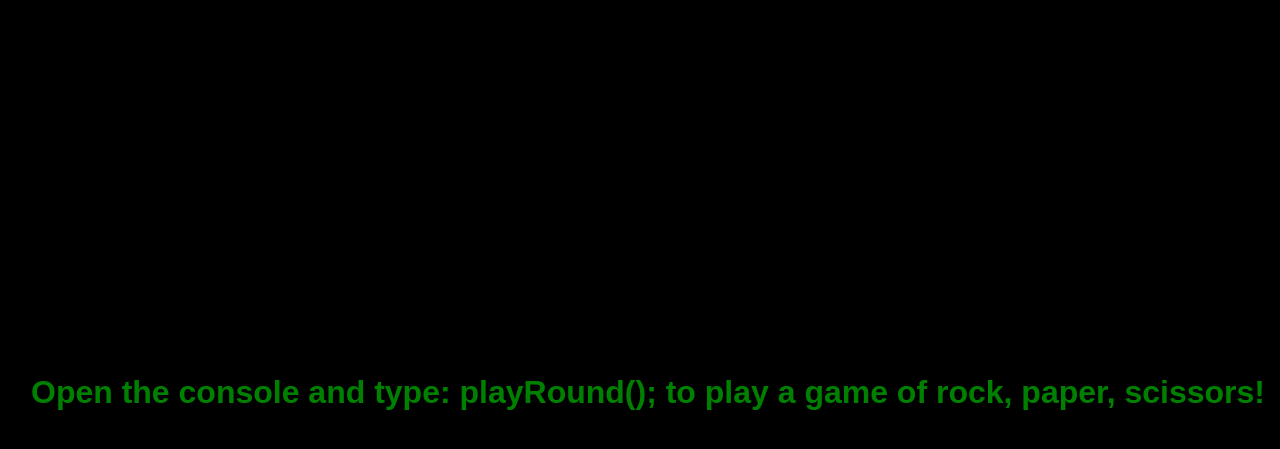
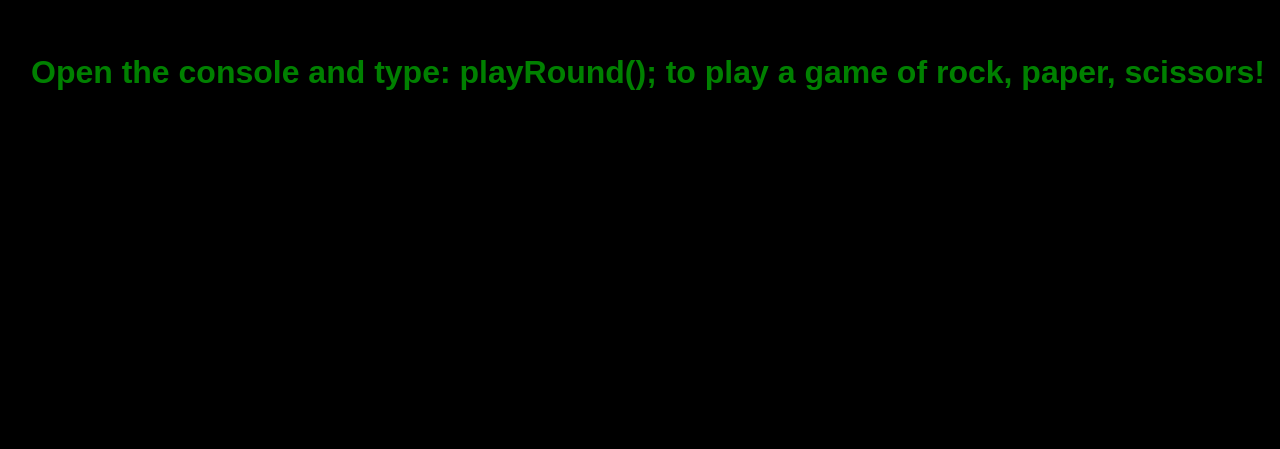
Before and after one commit to EvelynMaillet/RockPaperScissors, a plain HTML site: page index.html in a window 1280 px wide. Shown: the part 287-736 px from the top of the page. Drawn offline with Linux system fonts and the light colour scheme.

Commit message:
Reworked CSS so that h1 message displays in center of screen.

```diff
--- a/style.css
+++ b/style.css
@@ -1,6 +1,6 @@
 *{
     width: 100%;
-    height: 100%;
+    height: 10vh;
     background-color: Black;
 }
 
@@ -8,5 +8,5 @@ h1{
     font-family: Arial;
     color: green;
     text-align: center;
-    padding-top: 50%;
+    padding-top: 25%;
 }
```
